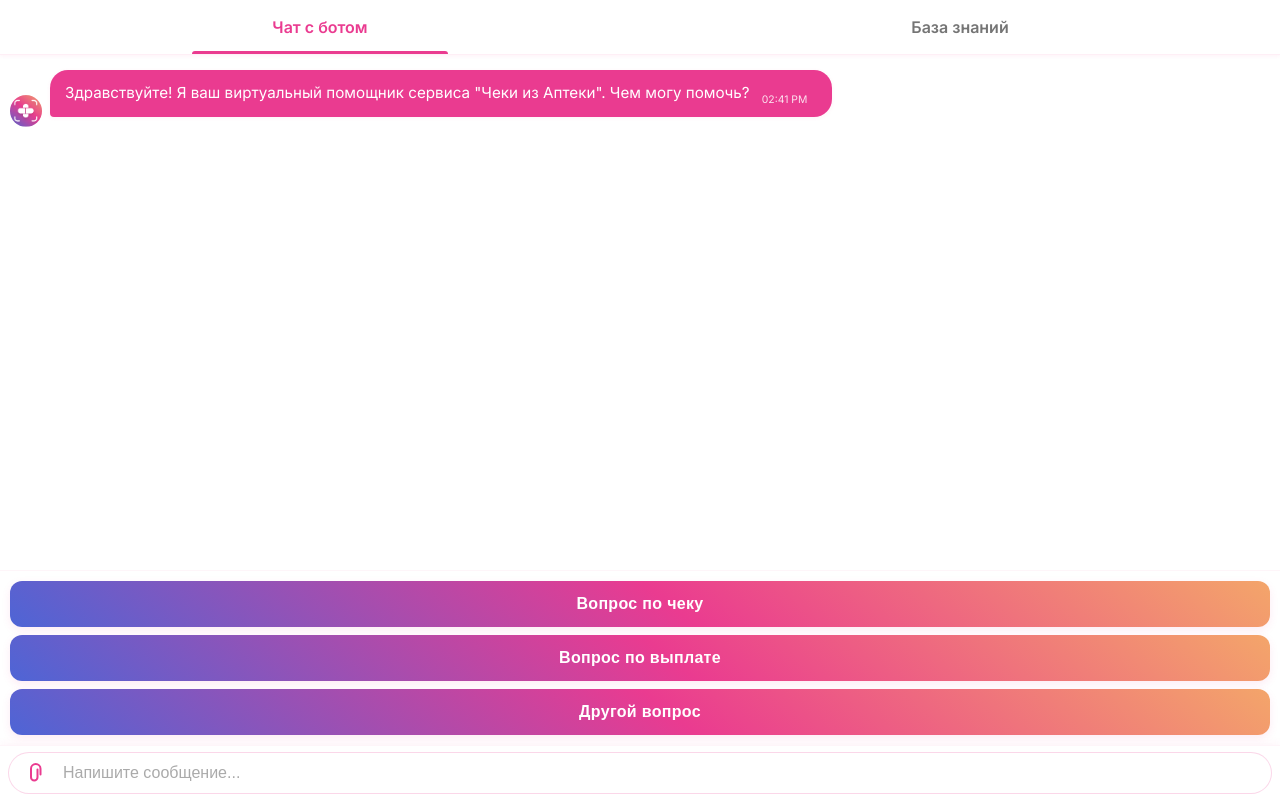
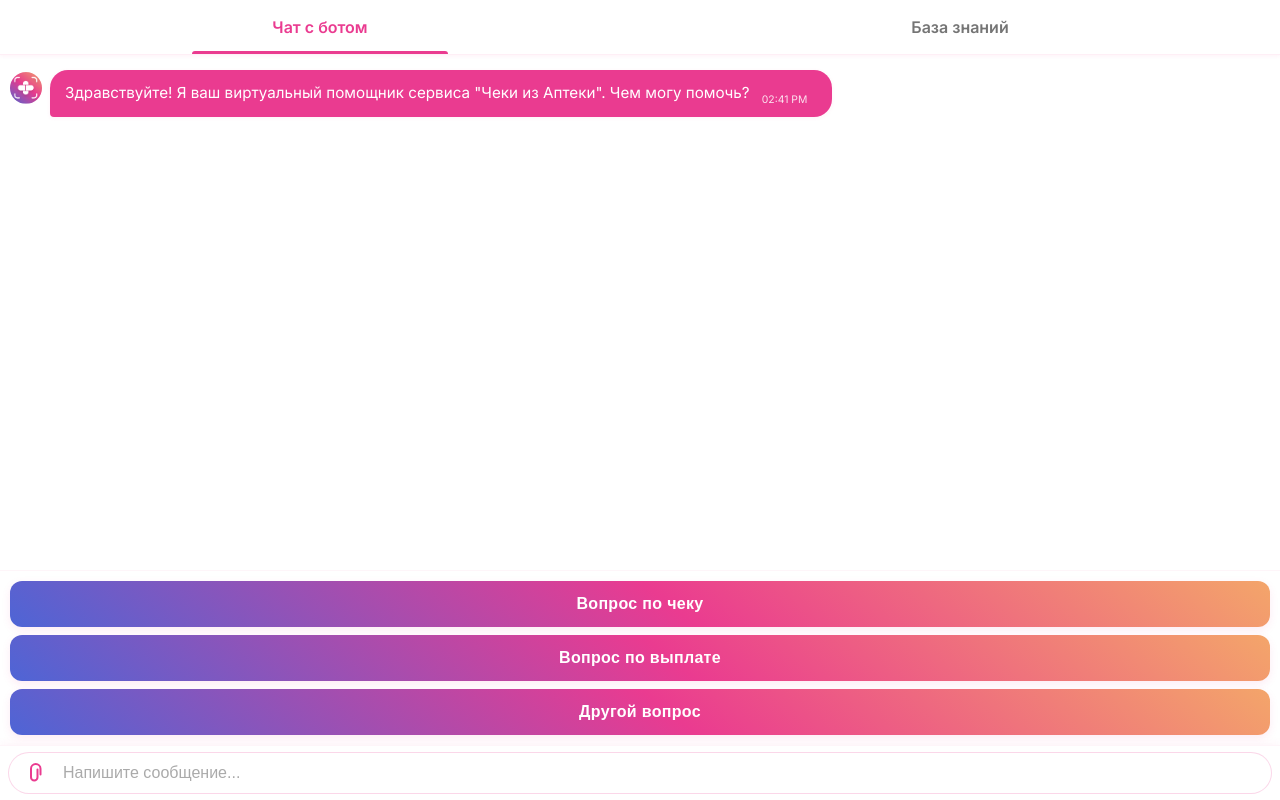
Before and after one commit to golenchukov13/ChiaBot, a plain HTML site: page index.html in a window 1280 px wide. Drawn offline with Linux system fonts and the light colour scheme.

Commit message:
Update index.html

```diff
--- a/index.html
+++ b/index.html
@@ -568,7 +568,7 @@
             display: flex;
             align-items: center;
             justify-content: center;
-            margin-top: 25px;
+            margin-top: 2px;
             flex-shrink: 0;
             border: none;
             padding: 0;
```
